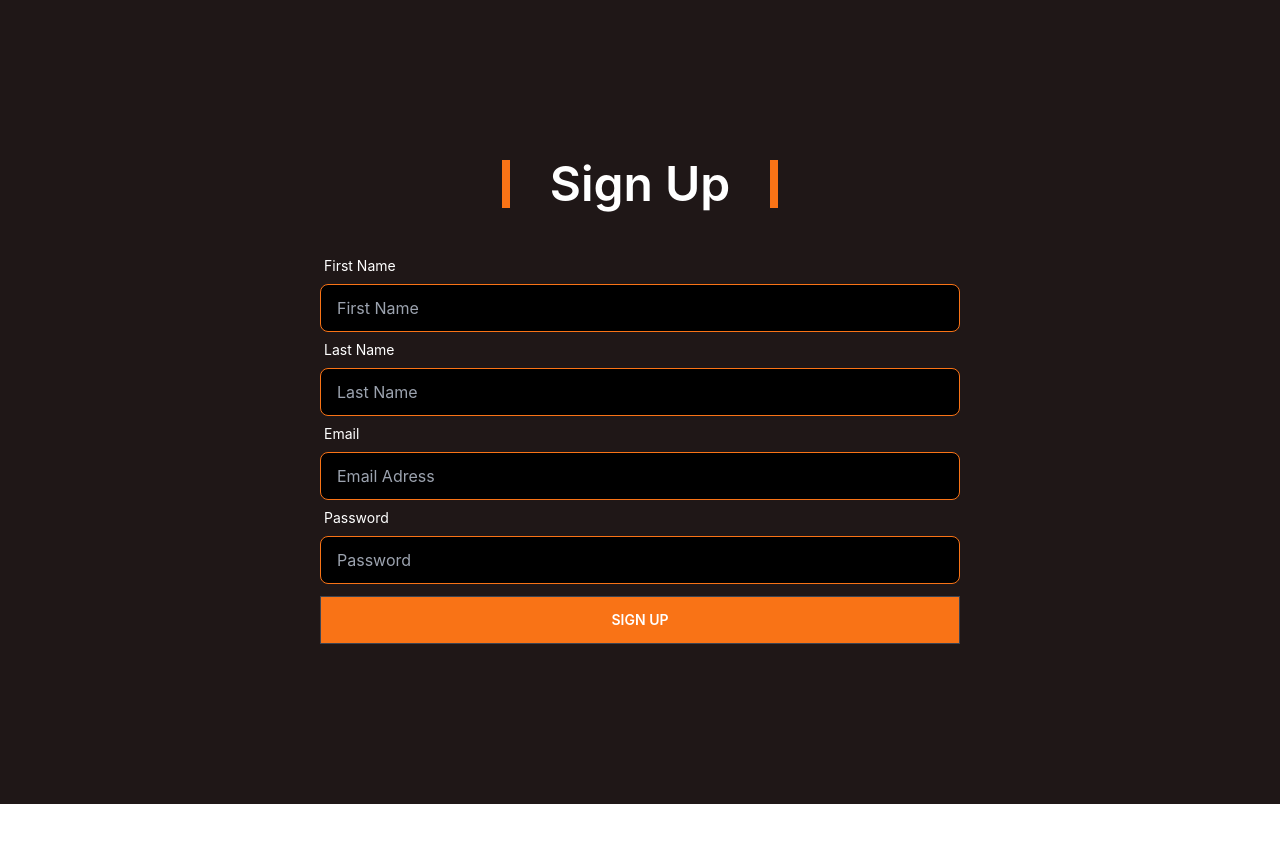
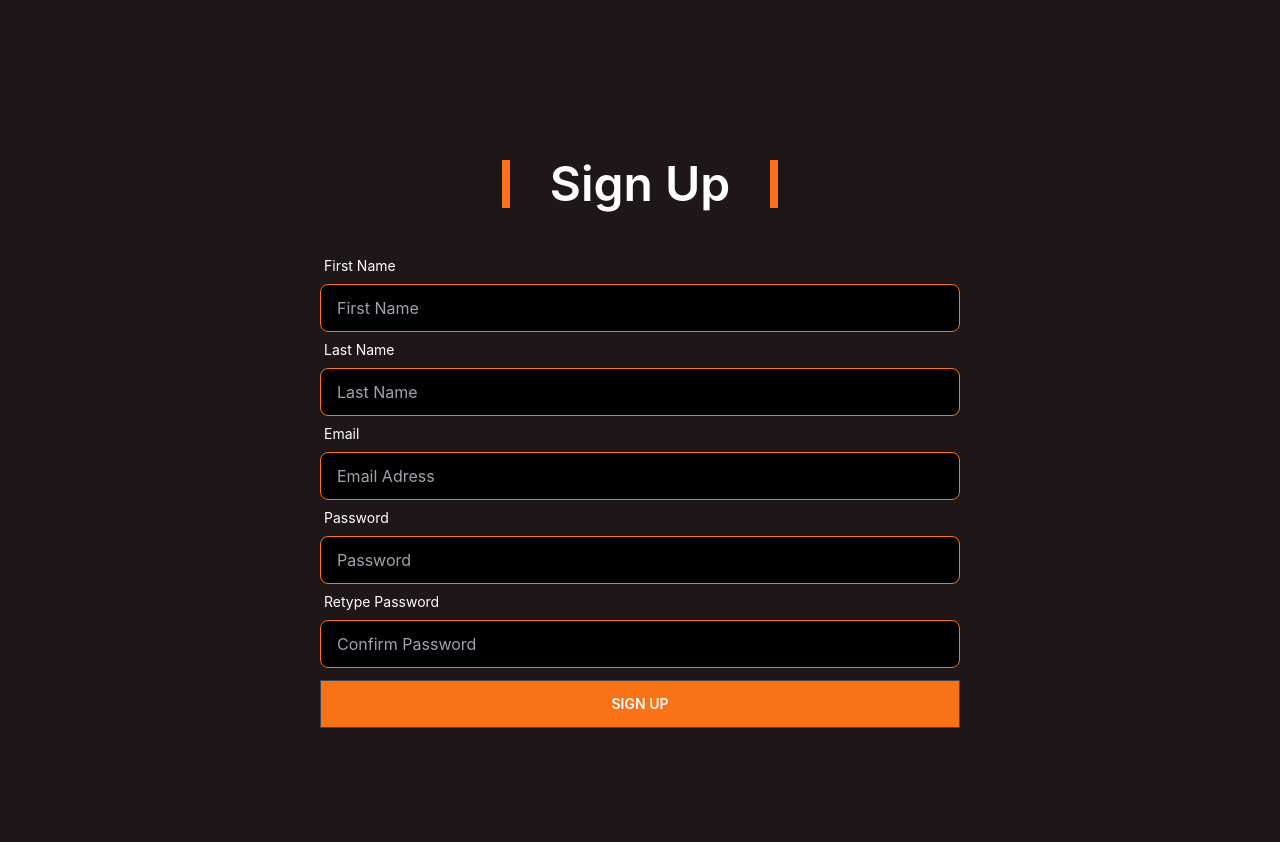
Before and after one commit to Xoaib007/simple-registration-form, a React (Create React App) app: page / in a window 1280 px wide. Shown: the top 842 px of the page. Before the commit the page ends 804 px from the top, so only its background shows below. Built offline with nearby package versions, Linux system fonts and the light colour scheme.

Commit message:
signup function added

```diff
--- a/package.json
+++ b/package.json
@@ -13,6 +13,7 @@
     "daisyui": "^2.52.0",
     "react": "^18.2.0",
     "react-dom": "^18.2.0",
+    "react-hot-toast": "^2.4.1",
     "react-scripts": "5.0.1",
     "web-vitals": "^2.1.4"
   },
--- a/src/Form.js
+++ b/src/Form.js
@@ -1,22 +1,60 @@
-import React from 'react';
+import React, { useState } from 'react';
+import { toast } from 'react-hot-toast';
 
 const Form = () => {
+
+    const [error, setError] = useState(null);
+
+    const handleSignUp = e => {
+        e.preventDefault();
+        const form = e.target;
+        const firstName = form.firstName.value;
+        const lastName = form.lastName.value;
+        const email = form.email.value;
+        const password = form.password.value;
+        const confirm = form.confirm.value;
+
+        if (password.length <= 6) {
+            setError('password must be upto 6 charecter');
+            return;
+        }
+        if (password !== confirm) {
+            setError('password didnt match ');
+            return;
+        }
+
+        const user = { firstName, lastName, email, password };
+        fetch('http://localhost:5000/users', {
+            method: 'POST',
+            headers: {
+                'content-type': 'application/json'
+            },
+            body: JSON.stringify(user)
+        })
+        .then(res => res.json())
+        .then(() => {
+            toast.success('Successfully signed up')
+        })
+
+
+    }
+
     return (
         <div className='lg:w-1/2 w-3/4 mx-auto py-40'>
             <h1 className="text-5xl font-semibold text-white text-center mx-auto mb-10 px-10 border-x-8 w-fit border-orange-500">Sign Up</h1>
-            <form className='flex flex-col'>
+            <form  onSubmit={handleSignUp} className='flex flex-col'>
                 <div className="form-control">
                     <label className="label">
                         <span className="label-text text-white">First Name</span>
                     </label>
-                    <input type='text' name='first name' placeholder='First Name' className="input input-bordered bg-black border-orange-500 text-[#f9f4f4]" required />
+                    <input type='text' name='firstName' placeholder='First Name' className="input input-bordered bg-black border-orange-500 text-[#f9f4f4]" required />
                 </div>
 
                 <div className="form-control">
                     <label className="label">
                         <span className="label-text text-white">Last Name</span>
                     </label>
-                    <input type='text' name='last name' placeholder='Last Name' className="input input-bordered bg-black border-orange-500 text-[#f9f4f4]" required />
+                    <input type='text' name='lastName' placeholder='Last Name' className="input input-bordered bg-black border-orange-500 text-[#f9f4f4]" required />
                 </div>
 
                 <div className="form-control">
@@ -33,8 +71,16 @@ const Form = () => {
                     <input type='password' name='pasword' placeholder='Password' className="input input-bordered bg-black border-orange-500 text-[#f9f4f4]" required />
                 </div>
 
+                <div className="form-control">
+                    <label className="label">
+                        <span className="label-text text-white">Retype Password</span>
+                    </label>
+                    <input type='password' name='confirm' placeholder='Confirm Password' className="input input-bordered bg-black border-orange-500 text-[#f9f4f4]" required />
+                </div>
+                <p className='text-orange-600 font-bold'>{error}</p>
+
                 <div className="form-control mt-3">
-                    <button type='submit' className="btn bg-orange-500 text-white rounded-none hover:bg-white hover:text-black">Sign Up</button>
+                    <input value='Sign Up' type='submit' className="btn bg-orange-500 text-white rounded-none hover:bg-white hover:text-black"/>
                 </div>
             </form>
 
```
Also changed, not shown: 1 other file (tests, documents, lock files or other folders).
